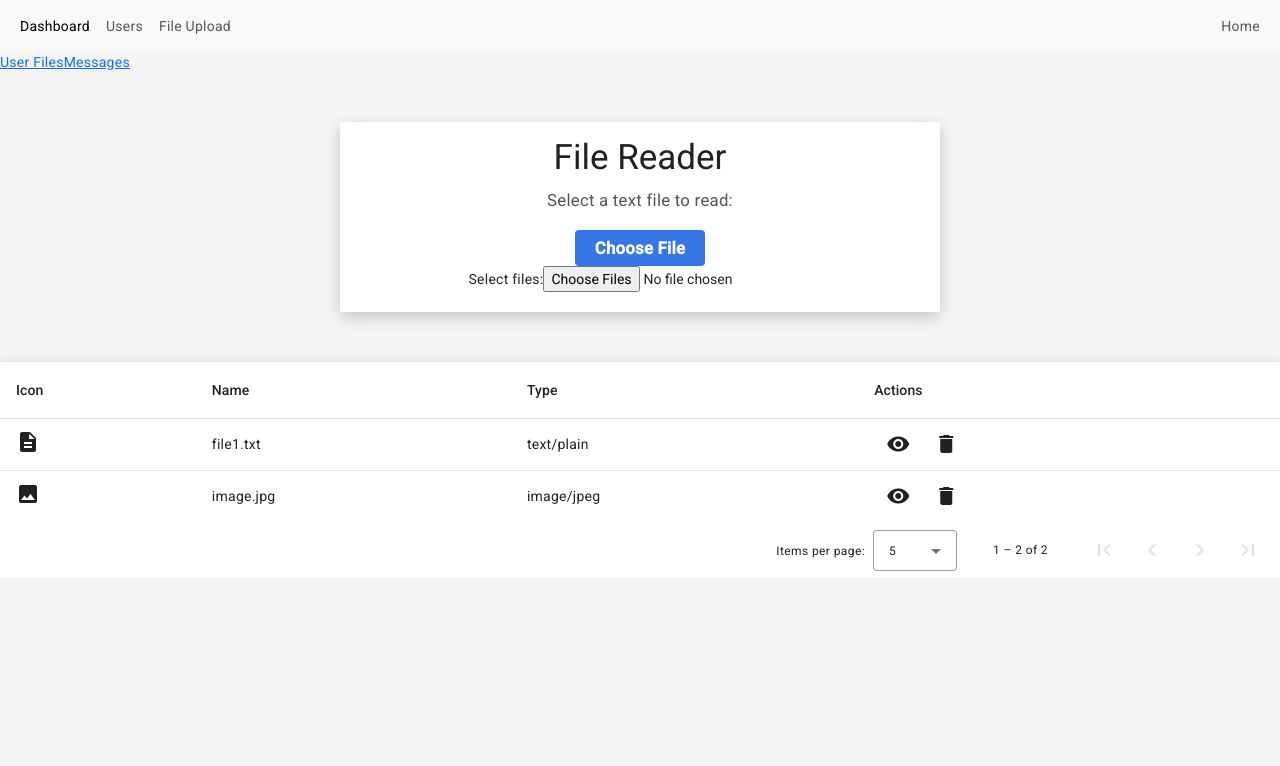
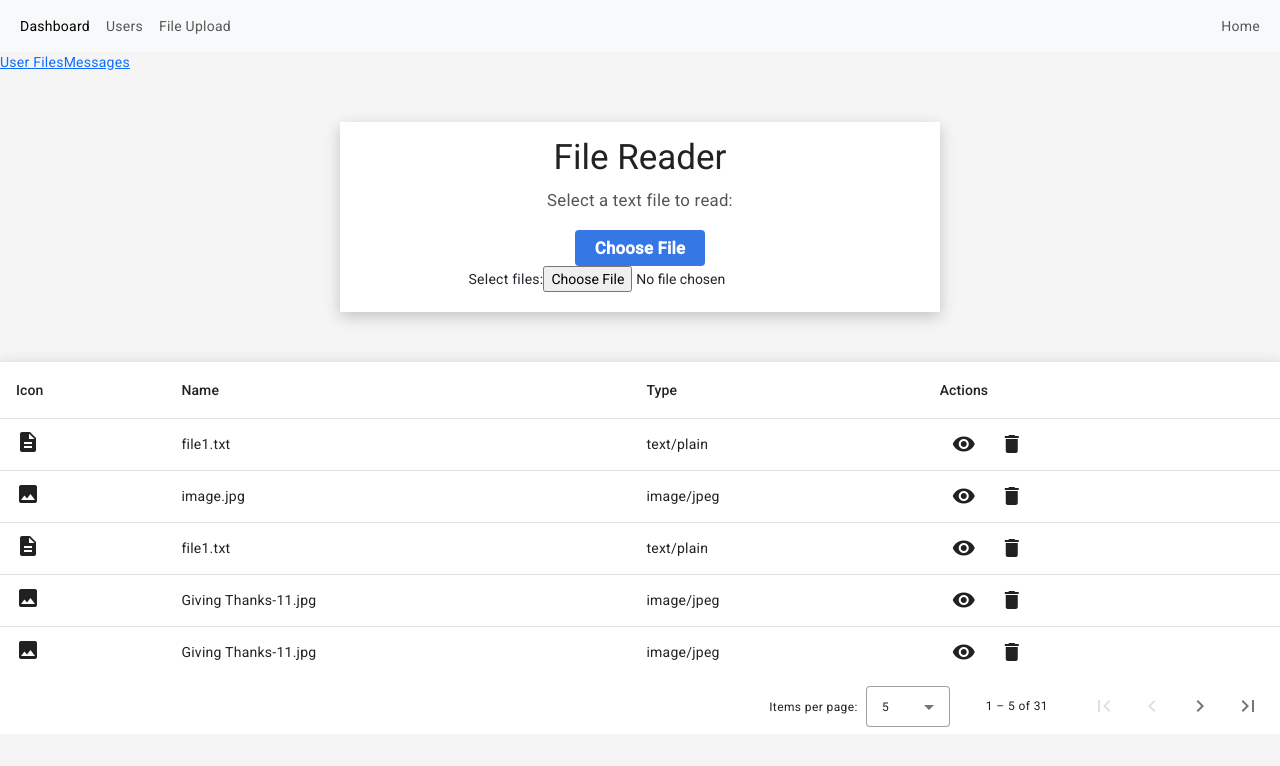
Before and after one commit to BlessingSimon18/E-Library, an Angular app: page /adminLayout/role in a window 1280 px wide. Shown: the top 766 px of the page. Built offline with nearby package versions, Linux system fonts and the light colour scheme; data requests are answered from the project's data file; sample sign-in values are in the browser's storage; some icons are missing.

Commit message:
git commit -m "first commit"
first commit

```diff
--- a/db.json
+++ b/db.json
@@ -95,6 +95,152 @@
       "name": "image.jpg",
       "type": "image/jpeg",
       "content": "Base64-encoded image content..."
+    },
+    {
+      "name": "file1.txt",
+      "type": "text/plain",
+      "content": "This is the content of file1.txt.",
+      "id": 3
+    },
+    {
+      "name": "Giving Thanks-11.jpg",
+      "type": "image/jpeg",
+      "id": 4
+    },
+    {
+      "name": "Giving Thanks-11.jpg",
+      "type": "image/jpeg",
+      "id": 5
+    },
+    {
+      "name": "Giving Thanks-11.jpg",
+      "type": "image/jpeg",
+      "id": 6
+    },
+    {
+      "name": "Giving Thanks-11.jpg",
+      "type": "image/jpeg",
+      "id": 7
+    },
+    {
+      "name": "Giving Thanks-11.jpg",
+      "type": "image/jpeg",
+      "id": 8
+    },
+    {
+      "name": "Giving Thanks-11.jpg",
+      "type": "image/jpeg",
+      "id": 9
+    },
+    {
+      "name": "Giving Thanks-11.jpg",
+      "type": "image/jpeg",
+      "id": 10
+    },
+    {
+      "name": "Giving Thanks-11.jpg",
+      "type": "image/jpeg",
+      "id": 11
+    },
+    {
+      "name": "Giving Thanks-11.jpg",
+      "type": "image/jpeg",
+      "id": 12
+    },
+    {
+      "name": "Giving Thanks-11.jpg",
+      "type": "image/jpeg",
+      "id": 13
+    },
+    {
+      "name": "Giving Thanks-11.jpg",
+      "type": "image/jpeg",
+      "id": 14
+    },
+    {
+      "name": "Giving Thanks-11.jpg",
+      "type": "image/jpeg",
+      "id": 15
+    },
+    {
+      "name": "Giving Thanks-11.jpg",
+      "type": "image/jpeg",
+      "id": 16
+    },
+    {
+      "name": "Giving Thanks-11.jpg",
+      "type": "image/jpeg",
+      "id": 17
+    },
+    {
+      "name": "Giving Thanks-11.jpg",
+      "type": "image/jpeg",
+      "id": 18
+    },
+    {
+      "name": "Giving Thanks-11.jpg",
+      "type": "image/jpeg",
+      "id": 19
+    },
+    {
+      "name": "Giving Thanks-11.jpg",
+      "type": "image/jpeg",
+      "id": 20
+    },
+    {
+      "name": "Giving Thanks-11.jpg",
+      "type": "image/jpeg",
+      "id": 21
+    },
+    {
+      "name": "Giving Thanks-11.jpg",
+      "type": "image/jpeg",
+      "id": 22
+    },
+    {
+      "name": "Giving Thanks-11.jpg",
+      "type": "image/jpeg",
+      "id": 23
+    },
+    {
+      "name": "Giving Thanks-11.jpg",
+      "type": "image/jpeg",
+      "id": 24
+    },
+    {
+      "name": "Giving Thanks-11.jpg",
+      "type": "image/jpeg",
+      "id": 25
+    },
+    {
+      "name": "Giving Thanks-11.jpg",
+      "type": "image/jpeg",
+      "id": 26
+    },
+    {
+      "name": "Giving Thanks-11.jpg",
+      "type": "image/jpeg",
+      "id": 27
+    },
+    {
+      "name": "Giving Thanks-11.jpg",
+      "type": "image/jpeg",
+      "id": 28
+    },
+    {
+      "name": "Giving Thanks-11.jpg",
+      "type": "image/jpeg",
+      "id": 29
+    },
+    {
+      "name": "Giving Thanks-11.jpg",
+      "type": "image/jpeg",
+      "id": 30
+    },
+    {
+      "name": "Giving Thanks-11.jpg",
+      "type": "image/jpeg",
+      "id": 31
     }
   ],
   "messages": [
--- a/src/app/Services/auth.service.ts
+++ b/src/app/Services/auth.service.ts
@@ -1,6 +1,7 @@
+import { DataSource } from '@angular/cdk/collections';
 import { HttpClient } from '@angular/common/http';
 import { Injectable } from '@angular/core';
-import { Observable } from 'rxjs';
+import { Observable, tap } from 'rxjs';
 // import { FormGroup } from '@angular/forms';
 
 
@@ -44,12 +45,17 @@ export class AuthService {
     return sessionStorage.getItem('userrole')!=null?sessionStorage.getItem('userrole')?.toString():'';
   }
 
-  uploadFile(file: File): Observable<any[]> {
-    const formData: FormData = new FormData();
-    formData.append('file', file, file.name);
-    formData.append('file', file, file.type);
-
-    return this.http.post<any[]>(`${this.fileUrl}/files`, formData);
+  uploadFile(file:any, data?:any): Observable<any> {
+    // const formData: FormData = new FormData();
+    // formData.append('file', file, file.name);
+    // formData.append('file', file, file.type);
+    let newFile={
+      name: file.name,
+      content: data,
+      type: file.type,
+      id: 0
+    }
+    return this.http.post<any>(`${this.fileUrl}`, newFile);
   }
 
   // getUploadedFiles(): Observable<any[]> {
--- a/src/app/app.module.ts
+++ b/src/app/app.module.ts
@@ -1,5 +1,5 @@
 import { NgModule } from '@angular/core';
-import { BrowserModule } from '@angular/platform-browser';
+import { BrowserModule, DomSanitizer } from '@angular/platform-browser';
 
 import { AppRoutingModule } from './app-routing.module';
 import { AppComponent } from './app.component';
@@ -90,7 +90,8 @@ import { MessagesComponent } from './messages/messages.component';
   ],
   // schemas:[ CUSTOM_ELEMENTS_SCHEMA ],
   providers: [
-    UserServiceService
+    UserServiceService,
+    { provide: DomSanitizer, useValue: {} }
   ],
   bootstrap: [AppComponent]
 })
--- a/src/app/file-content-dialog/file-content-dialog.component.ts
+++ b/src/app/file-content-dialog/file-content-dialog.component.ts
@@ -1,5 +1,7 @@
 import { Component, Inject } from '@angular/core';
 import { MAT_DIALOG_DATA } from '@angular/material/dialog';
+import { DomSanitizer, SafeResourceUrl } from '@angular/platform-browser';
+
 
 @Component({
   selector: 'app-file-content-dialog',
@@ -7,6 +9,29 @@ import { MAT_DIALOG_DATA } from '@angular/material/dialog';
   styleUrls: ['./file-content-dialog.component.css']
 })
 export class FileContentDialogComponent {
-  constructor(@Inject(MAT_DIALOG_DATA) public data: any) { }
+  sanitizedContentUrl: SafeResourceUrl;
+
+  constructor(@Inject(MAT_DIALOG_DATA) public data: any, private sanitizer: DomSanitizer) {
+    console.log('Dialog data:', data);
+
+    this.sanitizedContentUrl = this.getSanitizedContentUrl(data.content, data.fileType);
+
+   }
+
+
+
+   getSanitizedContentUrl(content: string, fileType: string): SafeResourceUrl {
+    switch (fileType) {
+        case 'text/plain':
+            return this.sanitizer.bypassSecurityTrustHtml(content);
+        case 'image/jpeg':
+        case 'image/png':
+            return this.sanitizer.bypassSecurityTrustResourceUrl(content);
+        // Add cases for other file types
+        default:
+            return this.sanitizer.bypassSecurityTrustResourceUrl(content);
+    }
+}
+
 
 }
--- a/src/app/pages/roles/roles.component.html
+++ b/src/app/pages/roles/roles.component.html
@@ -12,7 +12,7 @@
 
   <div>
       <label for="file-input">Select files:</label>
-      <input type="file" id="file-input" (change)="onFileChange($event)" multiple>
+      <input type="file" id="file-input" (change)="onFileChange($event)">
   </div>
 
     <!-- <div *ngFor="let fileItem of fileItems; let i = index">
--- a/src/app/pages/roles/roles.component.ts
+++ b/src/app/pages/roles/roles.component.ts
@@ -33,50 +33,59 @@ export class RolesComponent implements OnInit{
   }
 
   onFileChange(event: any): void {
-    const files: FileList | null = event.target.files;
+    const files:any=event.target.files;
 
     if (!files || files.length === 0) {
       return;
     }
 
+    this.fileItems = []; // Clear the array before adding new files
+
     for (let i = 0; i < files.length; i++) {
       const file = files[i];
+      console.log('File type:', file.type);
 
 
-      this.service.uploadFile(file).subscribe(
-        {
-          next:(response:any)=>{
-            console.log('File uploaded successfully:', response);
-            // const fileItem: FileItem = {
-            //   id: response.id,
-            //   name: file.name,
-            //   type: file.type,
-            //   content: response.content
-            // };
-
-            // this.fileItems.push(response);
-            // this.saveFilesToLocal();
-            // this.dataSource.data = [...this.fileItems];
-            this.loadFilesFromServer(); // Reload files from the server after upload
-          }, error:(error)=>{
-            console.error('Error uploading file:', error);
-          }
-        }
-      );
 
       if (this.isSupportedFileType(file.type)) {
         const reader = new FileReader();
         reader.onload = (readerEvent) => {
           const result = readerEvent.target?.result;
+          const data =  reader.readAsDataURL(file);
+
           if (result) {
-            this.fileItems.push({
-              name: file.name,
-              content: result as string,
-              type: file.type,
-              id: 0
-            });
+            this.service.uploadFile(file, data).subscribe(
 
-            this.dataSource.data =[...this.fileItems]; // Update table data
+            (response:any)=>{
+                  console.log('File uploaded successfully:', response);
+                  console.log('File content:', response.content );
+
+                  const newFileItem: FileItem = {
+                    id: response.id,  // Adjust the property names accordingly
+                    name: response.name,
+                    content: response.content,  // Ensure that the content property is available in the server response
+                    type: response.type
+                  };
+
+                  this.fileItems.push(newFileItem);
+                  this.dataSource.data = [...this.fileItems]; // Update table data
+                  console.log(this.dataSource.data);
+                  this.loadFilesFromServer(); // Reload files from the server after upload
+                }, (err)=> {
+                  console.log(err)
+                }
+
+            );
+            // this.fileItems.push({
+            //   name: file.name as any,
+            //   content: result as any,
+            //   type: file.type,
+            //   id: 0
+            // });
+
+            // this.dataSource.data =[...this.fileItems]; // Update table data
+            // console.log(this.dataSource.data);
+
           } else {
             alert('Unable to read file content.');
           }
@@ -120,6 +129,13 @@ export class RolesComponent implements OnInit{
   // }
 
   private loadFilesFromServer(): void {
+    // Check local storage for saved files
+    const localFiles = JSON.parse(localStorage.getItem('File') || '[]');
+
+    // Update the fileItems array and the data source
+    this.fileItems = [...localFiles];
+    this.dataSource.data = [...this.fileItems];
+
     this.service.getFiles().subscribe(
       {
         next:(files: FileItem[]) => {
@@ -139,6 +155,8 @@ export class RolesComponent implements OnInit{
   }
 
   openFileContentDialog(fileItem: FileItem): void {
+    console.log(fileItem.content);
+
     const dialogRef = this.dialog.open(FileContentDialogComponent, {
       data: { content: fileItem.content, fileType: fileItem.type }
     });
```
Also changed, not shown: 1 other file (tests, documents, lock files or other folders).
